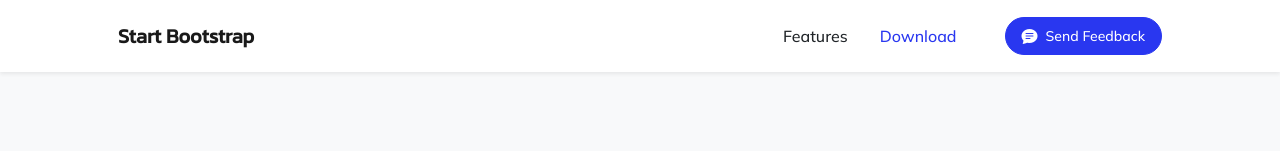
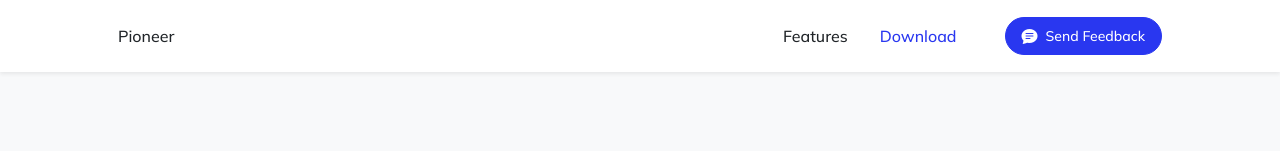
Before and after one commit to RaneemaRisnee/Pioneer, a plain HTML site: page index.html in a window 1280 px wide. Shown: the top 151 px of the page. Drawn offline with nearby package versions, Linux system fonts and the light colour scheme.

Commit message:
second commit

```diff
--- a/index.html
+++ b/index.html
@@ -20,8 +20,8 @@
     <body id="page-top">
         <!-- Navigation-->
         <nav class="navbar navbar-expand-lg navbar-light fixed-top shadow-sm" id="mainNav">
-            <div class="container px-5">
-                <a class="navbar-brand fw-bold" href="#page-top">Start Bootstrap</a>
+            <div class="container px-5"
+                <a class="navbar-brand fw-bold" href="#page-top">Pioneer</a>
                 <button class="navbar-toggler" type="button" data-bs-toggle="collapse" data-bs-target="#navbarResponsive" aria-controls="navbarResponsive" aria-expanded="false" aria-label="Toggle navigation">
                     Menu
                     <i class="bi-list"></i>
```
